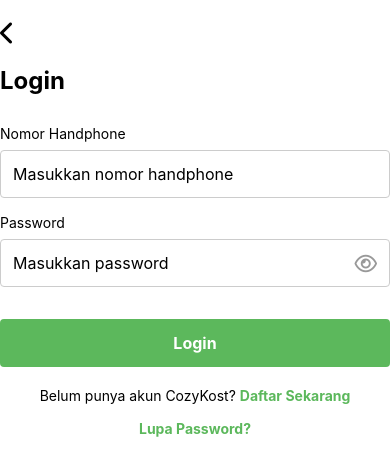
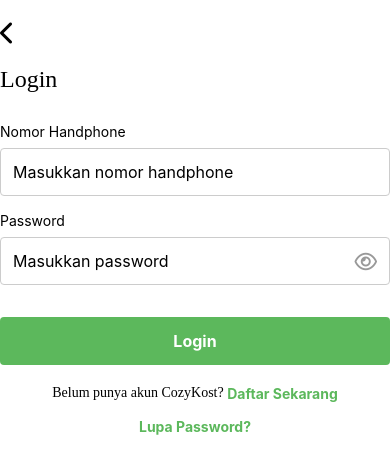
Before and after one commit to JulyanaET/cozykost, a React Native app: screen /SignUp in a window 390 px wide. Shown: the top 476 px of the page. Built offline with nearby package versions, Linux system fonts and the light colour scheme.

Commit message:
feat: Refactor font usage in Home, Login, SignUp, and SuccessSignUp screens to use Geist font family

```diff
--- a/src/screens/HomeScreen.tsx
+++ b/src/screens/HomeScreen.tsx
@@ -10,6 +10,13 @@ import {
   TouchableOpacity,
 } from 'react-native';
 import FontAwesome6 from 'react-native-vector-icons/FontAwesome6';
+
+const FONTS = {
+  REGULAR: 'Geist-Regular',
+  MEDIUM: 'Geist-Medium',
+  BOLD: 'Geist-Bold',
+  SEMIBOLD: 'Geist-SemiBold',
+};
 
 const HomeScreen = ({navigation}) => {
   return (
@@ -303,7 +310,7 @@ const styles = StyleSheet.create({
   },
   logoText: {
     fontSize: 16,
-    fontWeight: 'bold',
+    fontFamily: FONTS.BOLD,
   },
   searchBarContainer: {
     flexDirection: 'row',
@@ -328,6 +335,7 @@ const styles = StyleSheet.create({
     fontSize: 14,
     height: 24,
     padding: 0,
+    fontFamily: FONTS.REGULAR,
   },
   greetingContainer: {
     marginHorizontal: 16,
@@ -335,10 +343,11 @@ const styles = StyleSheet.create({
   },
   greetingText: {
     fontSize: 16,
-    fontWeight: 'bold',
+    fontFamily: FONTS.BOLD,
   },
   subGreetingText: {
     fontSize: 14,
+    fontFamily: FONTS.REGULAR,
     color: '#666',
   },
   categoriesContainer: {
@@ -375,8 +384,8 @@ const styles = StyleSheet.create({
   },
   categoryText: {
     fontSize: 12,
+    fontFamily: FONTS.MEDIUM,
     textAlign: 'center',
-    fontWeight: '500',
   },
   bannerContainer: {
     marginHorizontal: 16,
@@ -403,7 +412,7 @@ const styles = StyleSheet.create({
   },
   bannerTitle: {
     fontSize: 18,
-    fontWeight: 'bold',
+    fontFamily: FONTS.BOLD,
     textShadowColor: '#000',
     textShadowOffset: {width: 0, height: 2},
     textShadowRadius: 6,
@@ -420,7 +429,7 @@ const styles = StyleSheet.create({
   exploreButtonText: {
     color: 'white',
     fontSize: 12,
-    fontWeight: 'bold',
+    fontFamily: FONTS.BOLD,
   },
   scanButtonContainer: {
     flexDirection: 'row',
@@ -440,6 +449,7 @@ const styles = StyleSheet.create({
   },
   scanButtonText: {
     fontSize: 14,
+    fontFamily: FONTS.MEDIUM,
     color: '#333',
   },
   scanIconContainer: {
@@ -471,7 +481,7 @@ const styles = StyleSheet.create({
   },
   cityFilterButtonText: {
     fontSize: 14,
-    fontWeight: '500',
+    fontFamily: FONTS.MEDIUM,
     color: '#333',
   },
   sectionContainer: {
@@ -487,13 +497,13 @@ const styles = StyleSheet.create({
   },
   sectionTitle: {
     fontSize: 18,
-    fontWeight: 'bold',
+    fontFamily: FONTS.BOLD,
     color: '#333',
   },
   viewAllText: {
     fontSize: 14,
+    fontFamily: FONTS.MEDIUM,
     color: '#5CB85C',
-    fontWeight: '500',
   },
   horizontalScroll: {
     paddingBottom: 12,
@@ -525,7 +535,7 @@ const styles = StyleSheet.create({
   },
   nearPropertyName: {
     fontSize: 16,
-    fontWeight: 'bold',
+    fontFamily: FONTS.BOLD,
     color: '#333',
     marginBottom: 4,
     paddingHorizontal: 12,
@@ -538,6 +548,7 @@ const styles = StyleSheet.create({
   },
   locationText: {
     fontSize: 12,
+    fontFamily: FONTS.REGULAR,
     color: '#666',
     marginLeft: 4,
     flexShrink: 1,
@@ -555,7 +566,7 @@ const styles = StyleSheet.create({
   },
   ratingText: {
     fontSize: 12,
-    fontWeight: 'bold',
+    fontFamily: FONTS.BOLD,
     color: '#333',
     marginLeft: 2,
   },
@@ -573,6 +584,7 @@ const styles = StyleSheet.create({
   },
   facilityText: {
     fontSize: 12,
+    fontFamily: FONTS.REGULAR,
     color: '#666',
   },
   recommendedCard: {
@@ -597,14 +609,14 @@ const styles = StyleSheet.create({
   },
   recommendedName: {
     fontSize: 16,
-    fontWeight: 'bold',
+    fontFamily: FONTS.BOLD,
     marginBottom: 6,
     color: '#333',
   },
   recommendedPrice: {
     fontSize: 14,
+    fontFamily: FONTS.SEMIBOLD,
     color: '#5CB85C',
-    fontWeight: '600',
   },
   categoryBadge: {
     position: 'absolute',
@@ -620,6 +632,7 @@ const styles = StyleSheet.create({
   },
   categoryBadgeText: {
     fontSize: 10,
+    fontFamily: FONTS.REGULAR,
     color: '#333',
     marginLeft: 4,
   },
--- a/src/screens/LoginScreen.tsx
+++ b/src/screens/LoginScreen.tsx
@@ -10,6 +10,13 @@ import FontAwesome6 from 'react-native-vector-icons/FontAwesome6';
 import Input from '../components/Input';
 import Button from '../components/Button';
 import TextLink from '../components/TextLink';
+
+const FONTS = {
+  REGULAR: 'Geist-Regular',
+  MEDIUM: 'Geist-Medium',
+  BOLD: 'Geist-Bold',
+  SEMIBOLD: 'Geist-SemiBold',
+};
 
 const LoginScreen = ({navigation}) => {
   const [phone, setPhone] = useState('');
@@ -72,7 +79,7 @@ const styles = StyleSheet.create({
   },
   title: {
     fontSize: 24,
-    fontWeight: 'bold',
+    fontFamily: FONTS.BOLD,
     marginBottom: 30,
     color: '#000000',
   },
@@ -83,6 +90,7 @@ const styles = StyleSheet.create({
   },
   footerText: {
     fontSize: 14,
+    fontFamily: FONTS.REGULAR,
     color: '#000000',
   },
   forgotPassword: {
--- a/src/screens/SignUpScreen.tsx
+++ b/src/screens/SignUpScreen.tsx
@@ -10,6 +10,13 @@ import FontAwesome6 from 'react-native-vector-icons/FontAwesome6';
 import Input from '../components/Input';
 import Button from '../components/Button';
 import TextLink from '../components/TextLink';
+
+const FONTS = {
+  REGULAR: 'Geist-Regular',
+  MEDIUM: 'Geist-Medium',
+  BOLD: 'Geist-Bold',
+  SEMIBOLD: 'Geist-SemiBold',
+};
 
 const SignUpScreen = ({navigation}) => {
   const [name, setName] = useState('');
@@ -87,7 +94,7 @@ const styles = StyleSheet.create({
   },
   title: {
     fontSize: 24,
-    fontWeight: 'bold',
+    fontFamily: FONTS.BOLD,
     marginBottom: 30,
     color: '#000000',
   },
@@ -98,6 +105,7 @@ const styles = StyleSheet.create({
   },
   footerText: {
     fontSize: 14,
+    fontFamily: FONTS.REGULAR,
     color: '#000000',
   },
 });
--- a/src/screens/SuccessSignUpScreen.tsx
+++ b/src/screens/SuccessSignUpScreen.tsx
@@ -7,6 +7,13 @@ import {
   SafeAreaView,
 } from 'react-native';
 import FontAwesome6 from 'react-native-vector-icons/FontAwesome6';
+
+const FONTS = {
+  REGULAR: 'Geist-Regular',
+  MEDIUM: 'Geist-Medium',
+  BOLD: 'Geist-Bold',
+  SEMIBOLD: 'Geist-SemiBold',
+};
 
 const SuccessSignUpScreen = ({navigation}) => {
   return (
@@ -52,7 +59,7 @@ const styles = StyleSheet.create({
   },
   title: {
     fontSize: 24,
-    fontWeight: 'bold',
+    fontFamily: FONTS.BOLD,
     marginBottom: 30,
     color: '#000000',
     textAlign: 'center',
@@ -72,6 +79,7 @@ const styles = StyleSheet.create({
   },
   message: {
     fontSize: 16,
+    fontFamily: FONTS.REGULAR,
     textAlign: 'center',
     marginBottom: 40,
     paddingHorizontal: 20,
@@ -89,7 +97,7 @@ const styles = StyleSheet.create({
   searchButtonText: {
     color: '#FFFFFF',
     fontSize: 16,
-    fontWeight: 'bold',
+    fontFamily: FONTS.BOLD,
   },
 });
 
```
